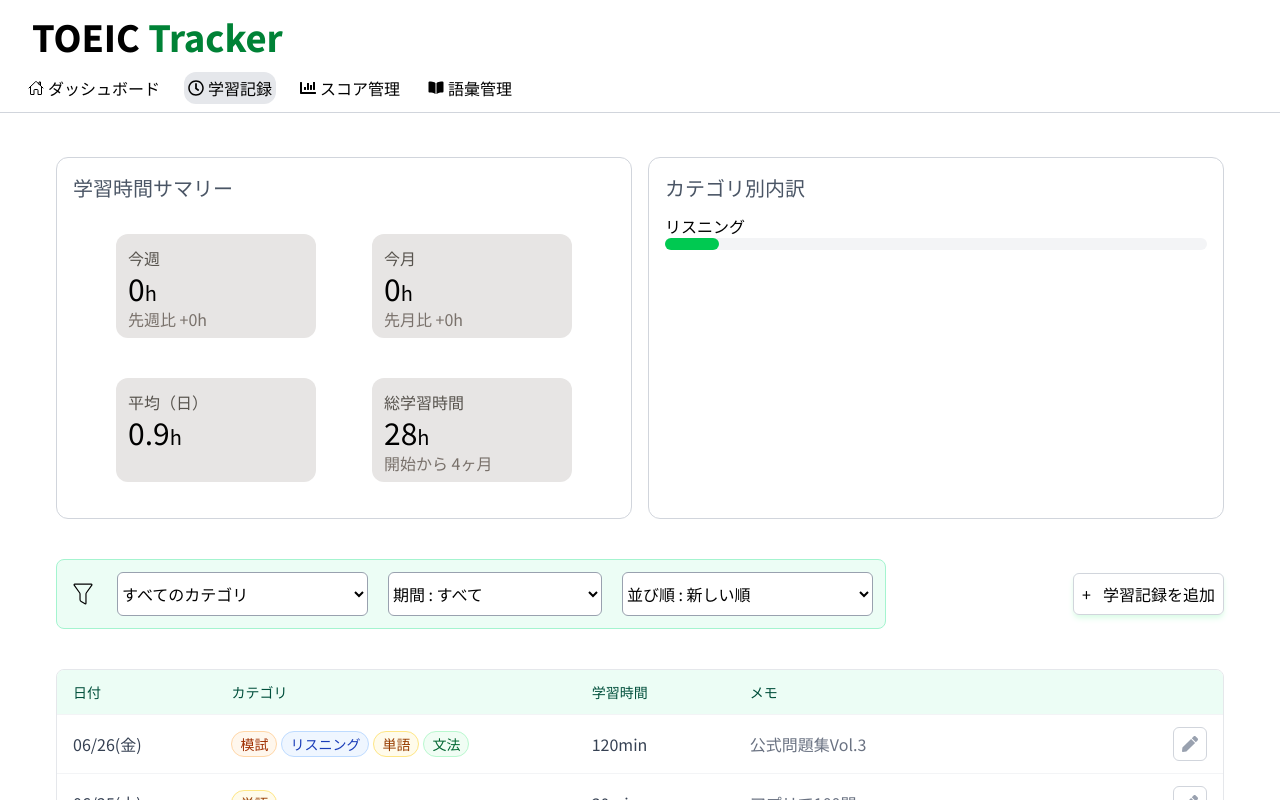
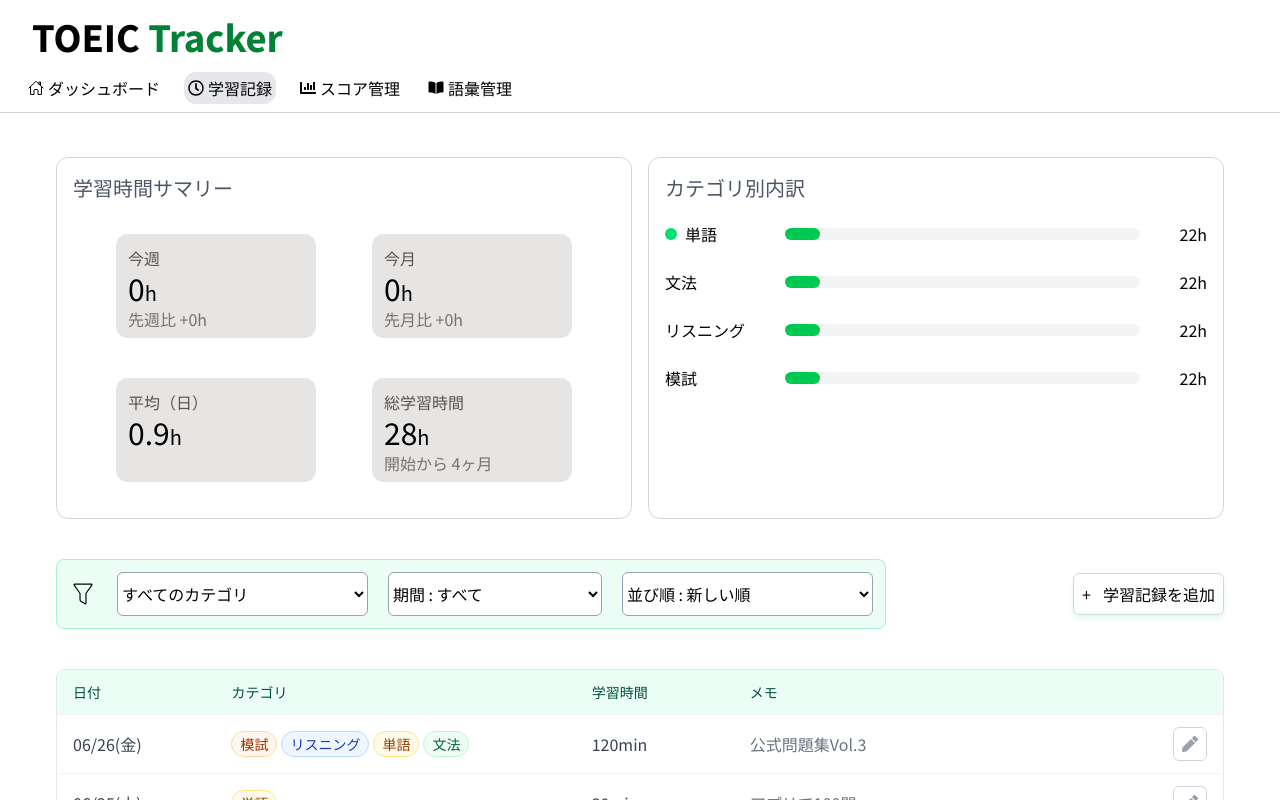
Before and after one commit to k-tomida/toeic-tracker, a React (Vite) app in the folder frontend/: page /study-sessions in a window 1280 px wide. Shown: the top 800 px of the page. Built offline with nearby package versions, Linux system fonts and the light colour scheme.

Commit message:
WIP: カテゴリ別内訳実装途中

```diff
--- a/frontend/src/components/studySession/CategoryBreakdown.tsx
+++ b/frontend/src/components/studySession/CategoryBreakdown.tsx
@@ -2,12 +2,28 @@ import { ProgressBar } from "../../ui/ProgressBar"
 
 export const CategoryBreakdown = () => {
     return (
-        <div className="bg-white rounded-xl p-4 border border-gray-300 flex-1 min-w-0 min-w-[400px]">
-            <h2 className="mb-3 text-xl font-medium text-gray-600">カテゴリ別内訳</h2>
+        <div className="bg-white rounded-xl p-4 border border-gray-300 flex-1 min-w-[400px]">
+            <h2 className="mb-5 text-xl font-medium text-gray-600">カテゴリ別内訳</h2>
             <div>
-                <div className="">
-                    <span>リスニング</span>
+                <div className="flex items-center gap-10 mb-6 justify-between">
+                    <span className="w-20 flex items-center gap-2"><div className="rounded-full bg-green-400 w-3 h-3"></div>単語</span>
                     <ProgressBar current={10} target={100} barHeight="h-3" />
+                    <span>{22}h</span>
+                </div>
+                <div className="flex items-center gap-10 mb-6 justify-between">
+                    <span className="w-20">文法</span>
+                    <ProgressBar current={10} target={100} barHeight="h-3" />
+                    <span>{22}h</span>
+                </div>
+                <div className="flex items-center gap-10 mb-6 justify-between">
+                    <span className="w-20">リスニング</span>
+                    <ProgressBar current={10} target={100} barHeight="h-3" />
+                    <span>{22}h</span>
+                </div>
+                <div className="flex items-center gap-10 mb-5 justify-between">
+                    <span className="w-20">模試</span>
+                    <ProgressBar current={10} target={100} barHeight="h-3" />
+                    <span>{22}h</span>
                 </div>
             </div>
         </div>
--- a/frontend/src/components/studySession/StudyTimeSummary.tsx
+++ b/frontend/src/components/studySession/StudyTimeSummary.tsx
@@ -16,7 +16,7 @@ export const StudyTimeSummary = () => {
     const diffStrMonth = diffMonth >= 0 ? `+${diffMonth}` : `${diffMonth}`;
 
     return (
-        <div className="bg-white rounded-xl p-4 border border-gray-300 flex-1 min-w-0 min-w-[400px]">
+        <div className="bg-white rounded-xl p-4 border border-gray-300 flex-1 min-w-[400px]">
             <h2 className="mb-3 text-xl font-medium text-gray-600">学習時間サマリー</h2>
             <div>
                 <div className="flex mx-auto justify-center flex-wrap xl:gap-8">
--- a/frontend/src/pages/StudyManagementPage.tsx
+++ b/frontend/src/pages/StudyManagementPage.tsx
@@ -34,9 +34,9 @@ const orderOptions: { label: string, value: OrderType }[] = [
 ];
 
 export const StudyManagementPage = () => {
-    const [category, setCategory] = useState<string>(categoryOptions[0].value);
-    const [period, setPeriod] = useState<string>(periodOptions[0].value);
-    const [order, setOrder] = useState<string>(orderOptions[0].value);
+    const [category, setCategory] = useState<categoryType>(categoryOptions[0].value);
+    const [period, setPeriod] = useState<periodType>(periodOptions[0].value);
+    const [order, setOrder] = useState<OrderType>(orderOptions[0].value);
     const [isPopUpOpen, setIsPopUpOpen] = useState(false);
     const [popUpData, setPopUpData] = useState<tableType | null>(null);
 
--- a/frontend/src/ui/ProgressBar.tsx
+++ b/frontend/src/ui/ProgressBar.tsx
@@ -19,13 +19,11 @@ export const ProgressBar = ({ current, target, color = "bg-green-500", barHeight
     }, [percentage]);
 
     return (
-        <div className="flex items-center gap-4">
-            <div className={`flex-1 bg-gray-100 rounded-full ${barHeight}`}>
-                <div
-                    className={`${color} ${barHeight} rounded-full transition-all duration-1000 ease-out`}
-                    style={{ width: `${width}%` }}
-                />
-            </div>
+        <div className={`flex-1 bg-gray-100 rounded-full ${barHeight}`}>
+            <div
+                className={`${color} ${barHeight} rounded-full transition-all duration-1000 ease-out`}
+                style={{ width: `${width}%` }}
+            />
         </div>
     );
 };
--- a/frontend/src/ui/Select.tsx
+++ b/frontend/src/ui/Select.tsx
@@ -1,21 +1,17 @@
-import type { categoryType } from "../types/categoryType";
-import type { OrderType } from "../types/orderType";
-import type { periodType } from "../types/periodType";
-
-type Props = {
+type Props<T extends string> = {
     name: string;
-    value: OrderType | periodType | categoryType;
-    onChange: (value: string) => void;
-    options: { value: string; label: string }[];
+    value: T;
+    onChange: (value: T) => void;
+    options: { value: T; label: string }[];
 };
 
-export const Select = ({ name, value, onChange, options }: Props) => {
+export const Select = <T extends string>({ name, value, onChange, options }: Props<T>) => {
     return (
         <select
             name={name}
             id={name}
             value={value}
-            onChange={(e) => onChange(e.target.value)}
+            onChange={(e) => onChange(e.target.value as T)}
             className="py-2 pr-25 border border-gray-400 rounded-md bg-white"
         >
             {options.map((opt) => (
```
